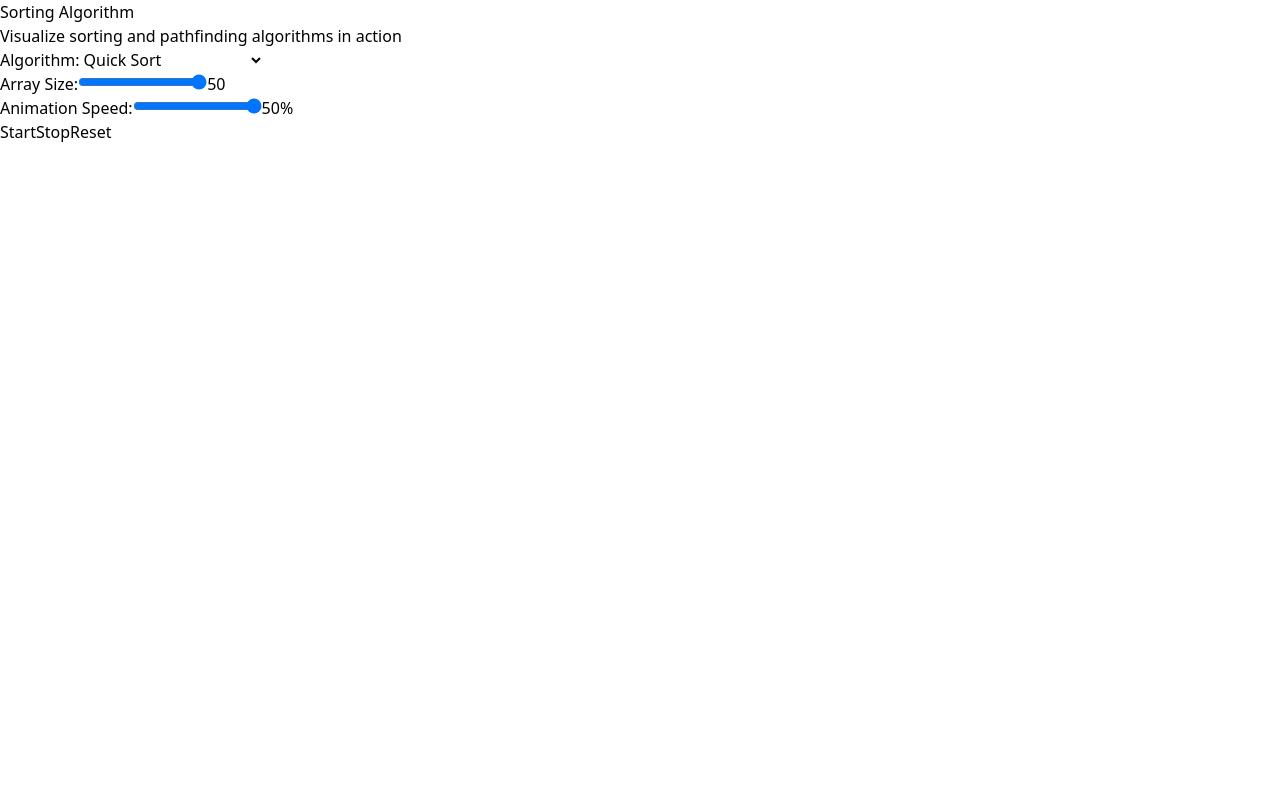
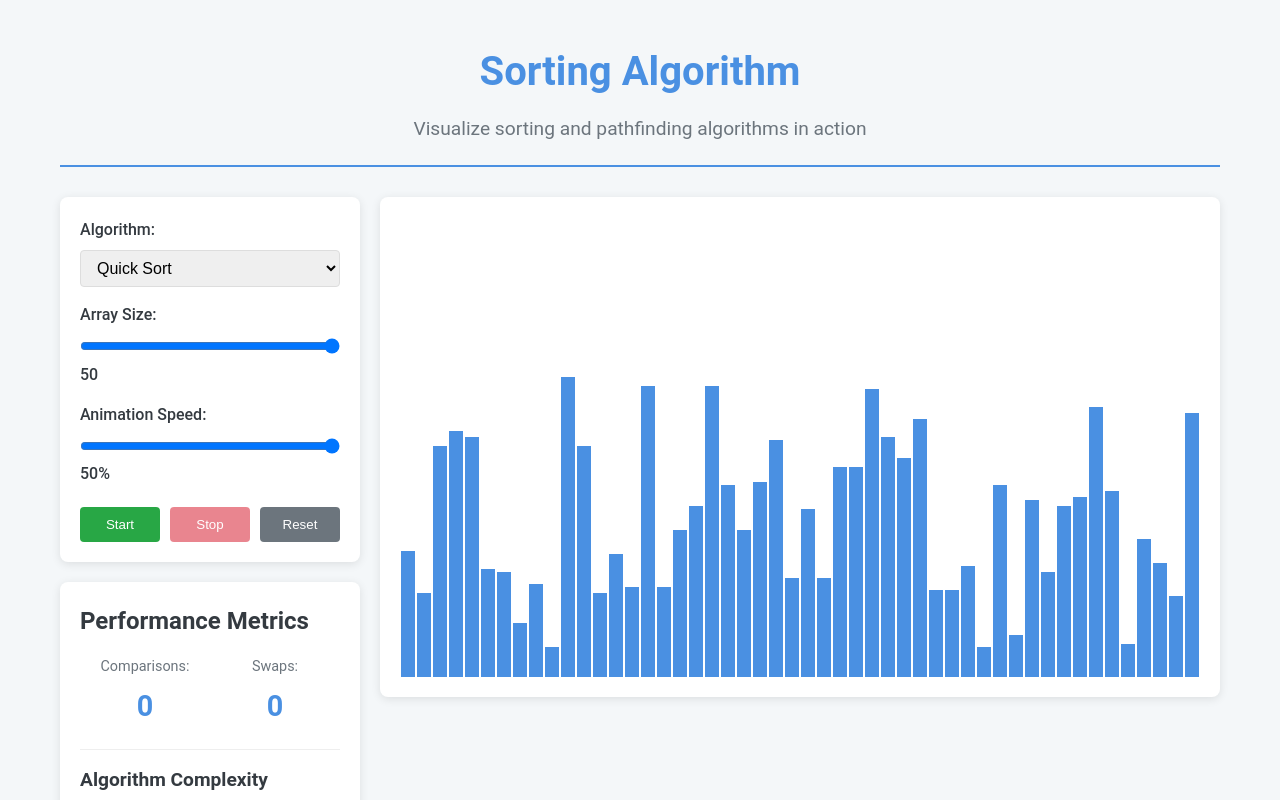
Before and after one commit to Ibigoni/JavaScript_React_Project, a React (Vite) app: page / in a window 1280 px wide. Shown: the top 800 px of the page. Built offline with nearby package versions, Linux system fonts and the light colour scheme.

Commit message:
css update

```diff
--- a/src/styles/App.css
+++ b/src/styles/App.css
@@ -1,13 +1,9 @@
 /* App.css */
-@import "tailwindcss/preflight";
-@tailwind utilities;
-
-/* Your custom styles below this line */
+/* @import "tailwindcss/preflight";
+@tailwind utilities; */
 
 
-/* Your custom CSS BELOW this */
 
-/*
 :root {
   --primary-color: #4a90e2;
   --secondary-color: #6c757d;
@@ -38,9 +34,8 @@ body {
   margin: 0 auto;
   padding: 20px;
 }
-  */
 
-/* Header Styles
+/* Header Styles */
 .header {
   text-align: center;
   margin-bottom: 30px;
@@ -58,9 +53,9 @@ body {
   color: var(--secondary-color);
   font-size: 1.2rem;
 }
-  */
 
-/* Main Content Layout
+
+/* Main Content Layout */
 .main-content {
   display: grid;
   grid-template-columns: 1fr;
@@ -87,8 +82,8 @@ body {
     grid-area: statistics;
   }
 }
-*/
-/* Controls Panel Styles
+
+/* Controls Panel Styles */
 .controls-panel {
   background-color: white;
   border-radius: 8px;
@@ -170,9 +165,9 @@ button:disabled {
   opacity: 0.6;
   cursor: not-allowed;
 }
- */
 
-/* Visualization Canvas Styles
+
+/* Visualization Canvas Styles */
 .visualization-canvas {
   background-color: white;
   border-radius: 8px;
@@ -182,8 +177,8 @@ button:disabled {
   display: flex;
   flex-direction: column;
 }
-*/
-/* Sorting visualization
+
+/* Sorting visualization */
 .bars-container {
   display: flex;
   align-items: flex-end;
@@ -207,9 +202,9 @@ button:disabled {
 .bar.completed {
   background-color: var(--completed-color);
 }
-  */
 
-/* Pathfinding visualization
+
+/* Pathfinding visualization */
 .grid-container {
   height: 100%;
   display: flex;
@@ -221,9 +216,9 @@ button:disabled {
   text-align: center;
   color: var(--secondary-color);
 }
-  */
 
-/* Statistics Panel Styles
+
+/* Statistics Panel Styles */
 .statistics-panel {
   background-color: white;
   border-radius: 8px;
@@ -277,8 +272,8 @@ button:disabled {
   margin-bottom: 5px;
   color: var(--secondary-color);
 }
-*/
-/* Mobile Responsiveness
+
+/* Mobile Responsiveness */
 @media (max-width: 767px) {
   .app {
     padding: 10px;
@@ -292,4 +287,3 @@ button:disabled {
     height: 300px;
   }
 }
-  */
```
